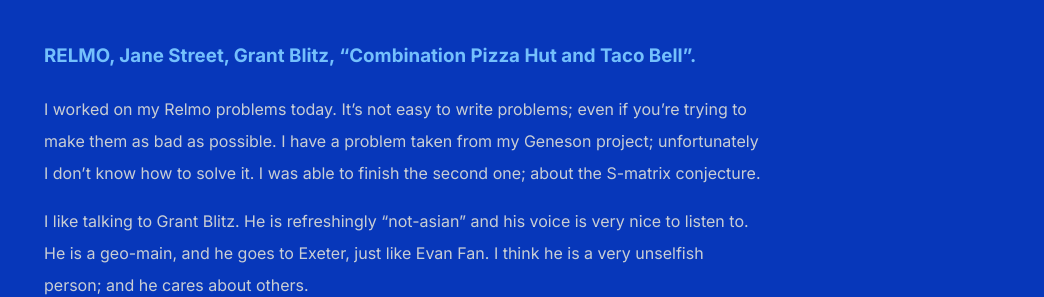
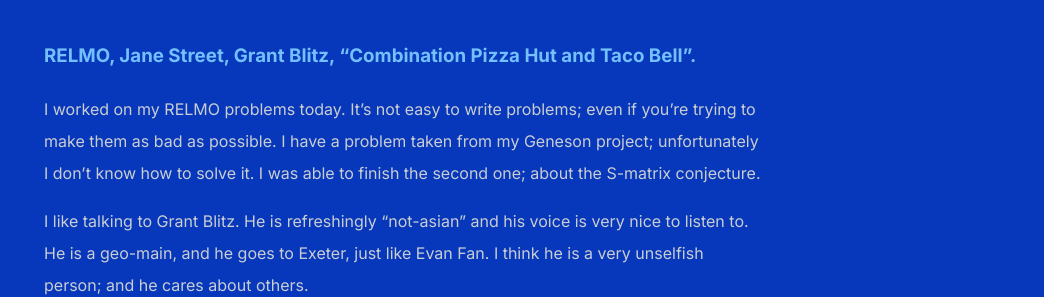
Before and after one commit to shihankanungo/shihankanungo.github.io, a Jekyll site: the page built from mop.md, in a window 1280 px wide and 900 px high, scrolled down 10003 px. Shown: the part 161-458 px from the top of the window, without its empty margins (236-1280 px from the left). Built offline with Jekyll 4.4.1, drawn with Linux system fonts in a browser that asks for light colours.

Commit message:
Update mop.md

```diff
--- a/mop.md
+++ b/mop.md
@@ -143,7 +143,7 @@
 
 ### RELMO, Jane Street, Grant Blitz, "Combination Pizza Hut and Taco Bell".
 
-I worked on my Relmo problems today. It’s not easy to write problems; even if you’re trying to make them as bad as possible. I have a problem taken from my Geneson project; unfortunately I don’t know how to solve it. I was able to finish the second one; about the S-matrix conjecture.
+I worked on my RELMO problems today. It’s not easy to write problems; even if you’re trying to make them as bad as possible. I have a problem taken from my Geneson project; unfortunately I don’t know how to solve it. I was able to finish the second one; about the S-matrix conjecture.
 
 I like talking to Grant Blitz. He is refreshingly “not-asian” and his voice is very nice to listen to. He is a geo-main, and he goes to Exeter, just like Evan Fan. I think he is a very unselfish person; and he cares about others.
 
```
